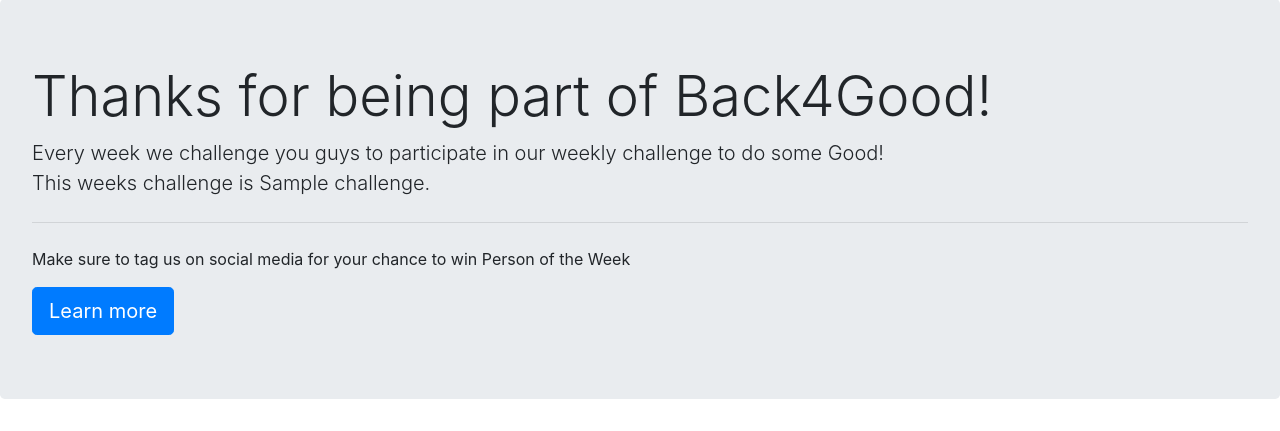
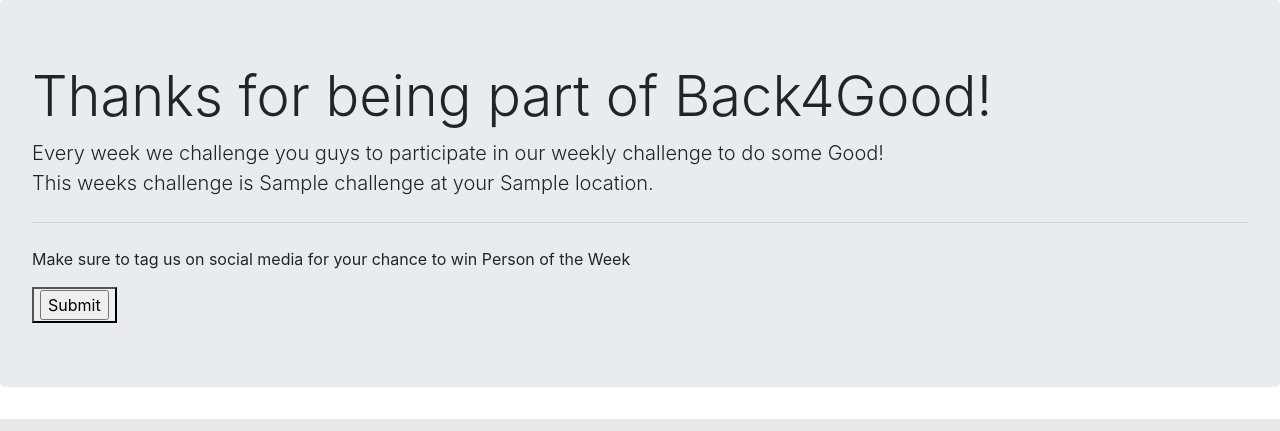
Before and after one commit to Dgabay2015/Back4Good, a Flask app: template templates/index.html in a window 1280 px wide. Shown: the part 750-1181 px from the top of the page. Run offline with Flask 2, Linux system fonts and the light colour scheme; the template is opened without the code that fills it: most values are stand-ins (such as "Sample title", 1, 10 or a date in 2020); some libraries are stand-ins or nearby versions.

Commit message:
chalenge n loc

```diff
--- a/templates/index.html
+++ b/templates/index.html
@@ -52,11 +52,15 @@
       <div class="jumbotron">
         <h1 class="display-4">Thanks for being part of Back4Good!</h1>
         <p class="lead">Every week we challenge you guys to participate in our weekly challenge to do some Good!<br/z>
-        This weeks challenge is {{challenge}}.
+        This weeks challenge is {{challenge}} at your {{location}}.
         </p>
         <hr class="my-4">
         <p>Make sure to tag us on social media for your chance to win Person of the Week</p>
-        <a class="btn btn-primary btn-lg" href="#" role="button">Learn more</a>
+        <!-- <a class="btn btn-primary btn-lg" href="#" role="button">Learn more</a> -->
+        <form action="/" method="POST">
+          <!-- <input id="input-form" type="text" name="firstname" placeholder="Enter player name"> -->
+          <button id="submit-btn"><input type="submit" value="Submit"></button>
+        </form>
       </div>
     <!-- Optional JavaScript -->
     <!-- jQuery first, then Popper.js, then Bootstrap JS -->
```
